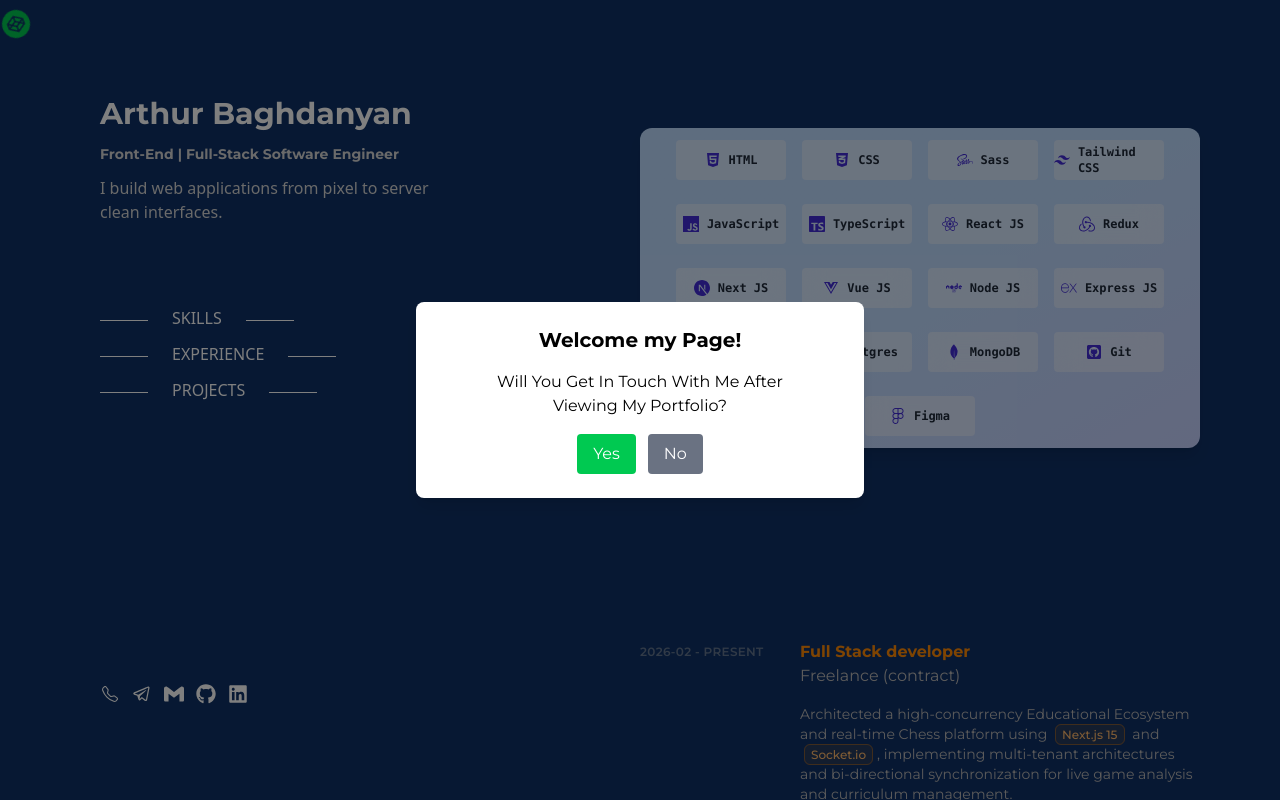
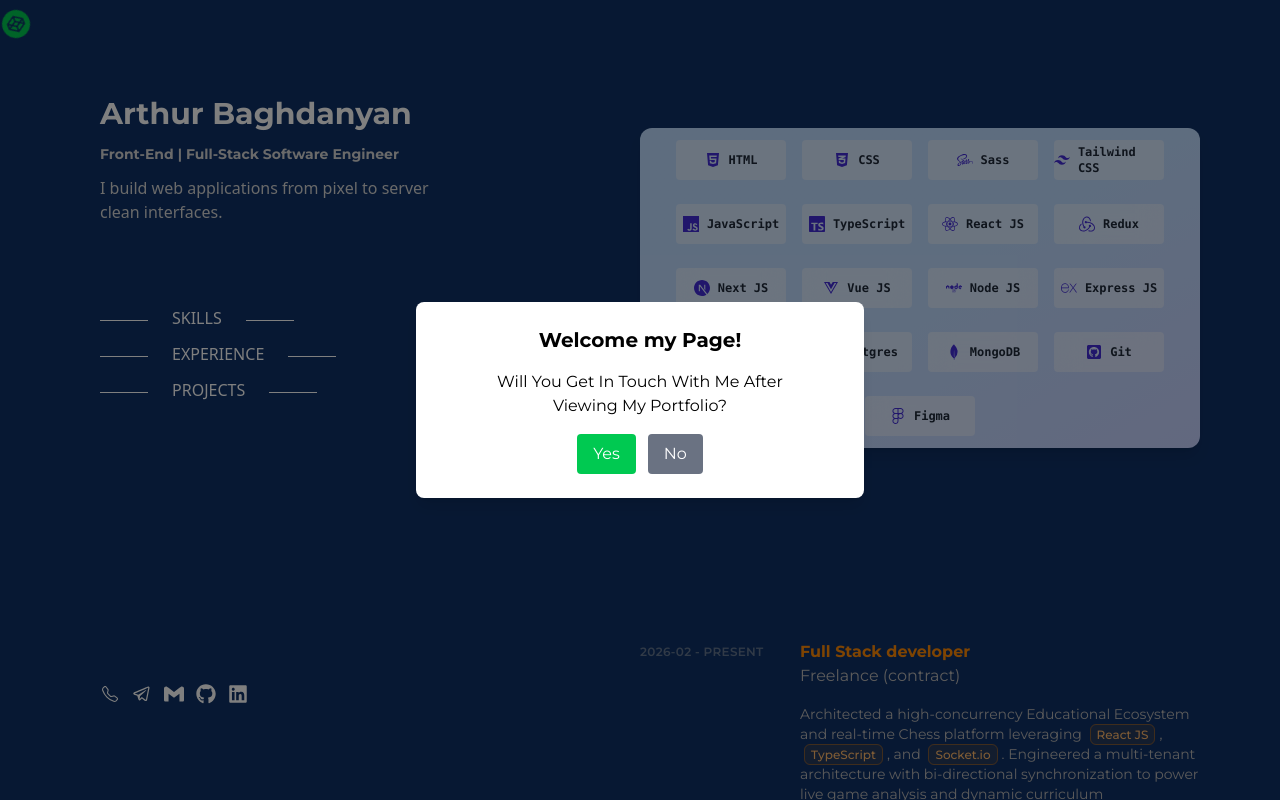
Before and after one commit to ArturBaghdanyan/my-portfolio, a React (Vite) app: page / in a window 1280 px wide. Shown: the top 800 px of the page. Built offline with nearby package versions, Linux system fonts and the light colour scheme.

Commit message:
cahgned texts

```diff
--- a/src/components/Experience/index.tsx
+++ b/src/components/Experience/index.tsx
@@ -10,6 +10,7 @@ const MyExperience = () => {
     "Javascript",
     "Typescript",
     "React JS",
+    "React-Query",
     "Redux",
     "Vue.js",
     "Vue.js/Vuex",
@@ -18,7 +19,6 @@ const MyExperience = () => {
     "Socket.io",
     "PostgreSQL",
     "JWT",
-    "RBAC",
     "API",
   ];
 
--- a/src/data/experience.ts
+++ b/src/data/experience.ts
@@ -4,8 +4,9 @@ export const experienceData = [
     jobTitle: "Full Stack developer",
     company: "Freelance (contract)",
     description: [
-      "Architected a high-concurrency Educational Ecosystem and real-time Chess platform using Next.js 15 and Socket.io, implementing multi-tenant architectures and bi-directional synchronization for live game analysis and curriculum management.",
-      "Engineered robust Full-Stack backends with Node.js and PostgreSQL, utilizing JWT authentication, RBAC, and complex relational modeling to manage many-to-many relationships between users, internship milestones, and secure API endpoints.",
+      "Architected a high-concurrency Educational Ecosystem and real-time Chess platform leveraging React JS, TypeScript, and Socket.io. Engineered a multi-tenant architecture with bi-directional synchronization to power live game analysis and dynamic curriculum management. Streamlined data synchronization by integrating React-Query for asynchronous server-state management, implementing intelligent caching and optimistic updates to ensure a seamless, lag-free user experience during high-traffic sessions.",
+
+      "Developed a high-concurrency educational ecosystem, Next.js 15 with powerful Full-Stack backends with Node.js and PostgreSQL, using JWT authentication, to manage the many-to-many relationships between users and practice phases, and secure API endpoints.",
     ],
   },
   {
```
